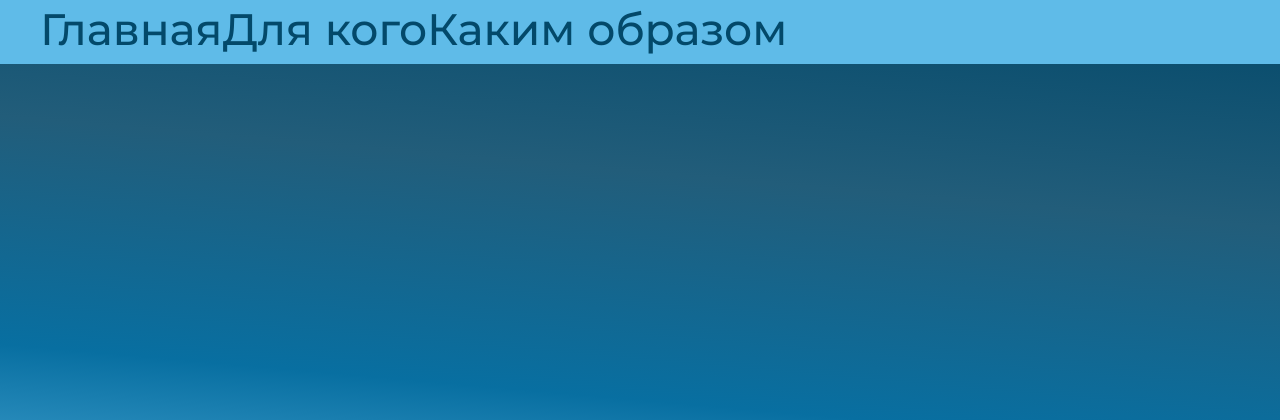
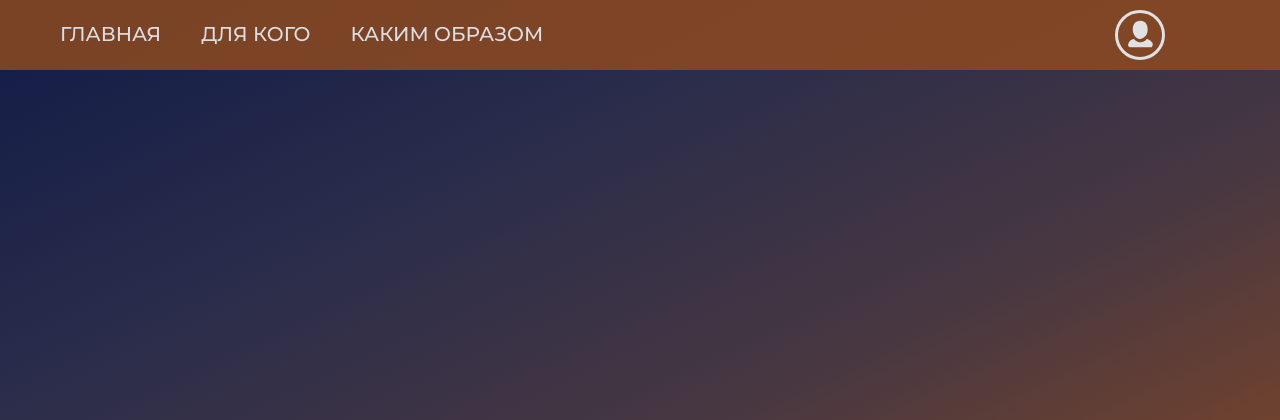
Before and after one commit to SSH1van/SYIP, a PHP site: page / in a window 1280 px wide. Shown: the top 420 px of the page. Run offline with PHP 8.4, Linux system fonts and the light colour scheme.

Commit message:
New background and animation button login

```diff
--- a/index.html
+++ b/index.html
@@ -1,5 +1,6 @@
 <!DOCTYPE html>
 <html lang="ru">
+
 <head>
     <meta charset="UTF-8">
     <meta name="viewport" content="width=device-width, initial-scale=1.0">
@@ -7,24 +8,42 @@
     <link rel="stylesheet" href="style/style.css">
     <link rel="stylesheet" href="style/style_fonts.css">
 
-
-
     <title>SYIP</title>
 
 </head>
+
 <body>
+
+    <svg style="display: none">
+        <symbol id="login" viewBox="200 -200 1024 1024">
+            <g transform="translate(0,1024) scale(0.14,-0.14)">
+                <path
+                    d="M4928 7539 c-601 -58 -969 -423 -1077 -1070 -58 -349 -47 -653 34 -934 203 -702 790 -1203 1332 -1136 531 65 1026 570 1169 1191 91 397 26 969 -149 1316 -237 469 -698 692 -1309 633z" />
+                <path
+                    d="M3930 4369 c-271 -73 -516 -220 -667 -400 -75 -88 -175 -268 -215 -386 -87 -251 -19 -471 186 -605 l59 -38 1877 0 1877 0 46 31 c56 37 141 128 166 178 55 107 67 265 31 404 -20 79 -97 257 -111 257 -4 0 -52 50 -106 111 -189 213 -379 342 -626 424 -168 56 -163 56 -222 -21 -128 -169 -363 -347 -569 -429 -153 -62 -229 -76 -441 -82 -294 -8 -441 19 -650 122 -174 86 -367 241 -486 392 -28 35 -56 63 -62 62 -7 0 -46 -9 -87 -20z" />
+            </g>
+        </symbol>
+    </svg>
 
     <div class="header">
         <div class="container">
             <div class="header_inner">
+                <div class="navs">
                     <div class="nav">Главная</div>
                     <div class="nav">Для кого</div>
                     <div class="nav">Каким образом</div>
-            <div class="nav"></div>
-            <div class="nav"></div>
+                </div>
+                <div class="login">
+                    <button class="login_inner">
+                        <svg class="login_icon">
+                            <use xlink:href="#login"></use>
+                        </svg>
+                    </button>
+                </div>
             </div>
         </div>
     </div>
 
 </body>
+
 </html>
--- a/style/style.css
+++ b/style/style.css
@@ -1,17 +1,17 @@
 body {
-	margin: 0;
+    margin: 0;
 
-    background-image: linear-gradient(85deg, #a2d1e8,#5fbbe8,#086fa1,#225d7a,#03496a);
-    background-image: -webkit-linear-gradient(85deg, #a2d1e8,#5fbbe8,#086fa1,#225d7a,#03496a);
-    background-image: -moz-linear-gradient(85deg, #a2d1e8,#5fbbe8,#086fa1,#225d7a,#03496a);
-    background-image: -o-linear-gradient(85deg, #a2d1e8,#5fbbe8,#086fa1,#225d7a,#03496a);
-    background-attachment:fixed;
+    background-image: linear-gradient(155deg, hsla(229, 56%, 18%, 1) 4%, hsla(236, 27%, 23%, 1) 29%, hsla(325, 13%, 25%, 1) 54%, hsla(23, 63%, 34%, 1) 87%, hsla(23, 62%, 42%, 1) 100%);
+    /* background-image: -webkit-linear-gradient(85deg, #a2d1e8, #5fbbe8, #086fa1, #225d7a, #03496a);
+    background-image: -moz-linear-gradient(85deg, #a2d1e8, #5fbbe8, #086fa1, #225d7a, #03496a);
+    background-image: -o-linear-gradient(85deg, #a2d1e8, #5fbbe8, #086fa1, #225d7a, #03496a); */
+    background-attachment: fixed;
 
-	color: #03496A;
-	font-size: 44px;
-	font-family: 'Montserrat Medium', serif;
+    color: #fff;
+    font-size: 20px;
+    font-family: 'Montserrat Medium', serif;
 
-	-webkit-font-smoothing: antialiased;
+    -webkit-font-smoothing: antialiased;
 }
 
 
@@ -21,13 +21,13 @@ h3,
 h4,
 h5,
 h6 {
-	margin: 0;
+    margin: 0;
 }
 
 *,
 *:before,
 *:after {
-	box-sizing: border-box;
+    box-sizing: border-box;
 }
 
 .container {
@@ -36,18 +36,73 @@ h6 {
     margin: 0 auto;
 }
 
+button {
+    background-color: transparent;
+    border: 3px solid #fff;
+
+    cursor: pointer;
+
+    border-radius: 100px;
+    width: 50px;
+    height: 50px;
+}
+
 /* Header
 ======================*/
 
 .header {
-    background-color: #5fbbe8;
+    background-color: hsla(23, 63%, 34%, 1);
+    opacity: 0.85;
+    display: flex;
+    align-items: center;
+    height: 70px;
 }
 
 .header_inner {
     display: flex;
+    justify-content: space-between;
+}
 
+.navs {
+    display: flex;
+    align-items: center;
 }
 
 .nav {
-    margin: 10px 0 10px;
+    margin: 10px 20px 10px;
+    text-transform: uppercase;
 }
+
+
+.login {
+    width: 200px;
+    display: flex;
+    justify-content: center;
+}
+
+.login_inner {
+    display: flex;
+    align-items: center;
+    justify-content: flex-end;
+    flex-direction: column-reverse;
+    transition: 0.5s cubic-bezier(0.68, -0.55, 0.265, 1.55);
+}
+
+.login_icon {
+    fill: #fff;
+    width: 50px;
+    height: 50px;
+    transition: 0.5s cubic-bezier(0.68, -0.55, 0.265, 1.55);
+}
+
+.login_inner:hover {
+    width: 125px;
+    background-color: #fff;
+    box-shadow: 0px 5px 5px rgba(0, 0, 0, 0.2);
+    transition: .3s;
+}
+
+.login_inner:hover .login_icon {
+    fill: hsla(229, 56%, 18%, 1);
+    transition: .3s;
+}
```
Also changed, not shown: img/login.png (added), img/login.svg (added). Lines whose indentation alone changed are shown as unchanged.
